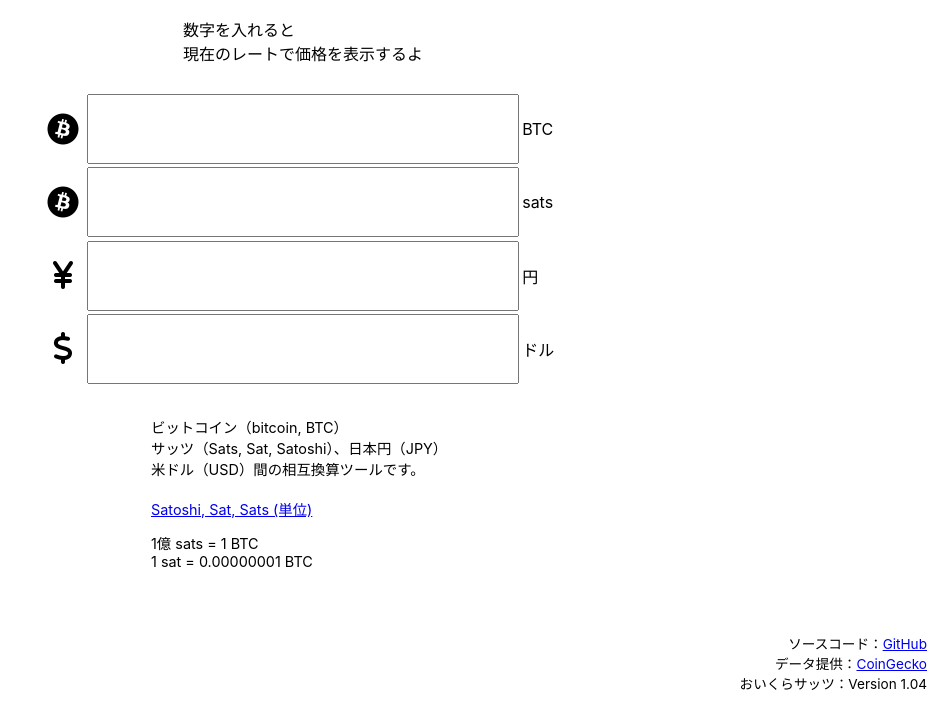
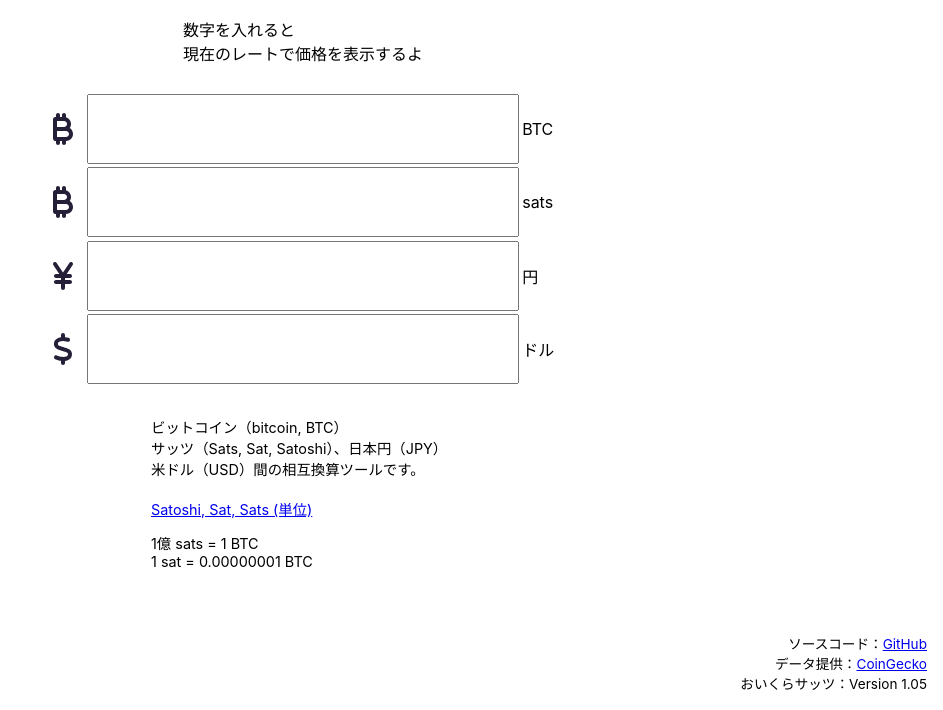
Before and after one commit to Lokuyow/sats-rate, a plain HTML site: page index.html in a window 1280 px wide. Shown: the part 90-800 px from the top of the page, without its empty margins (337-1280 px from the left). Drawn offline with Linux system fonts and the light colour scheme; no server answers.

Commit message:
change: inlining fontawesome

```diff
--- a/index.html
+++ b/index.html
@@ -5,8 +5,6 @@
 
     <link rel="stylesheet" type="text/css" href="./styles.css">
     <link rel="manifest" href="./manifest.json">
-
-    <script src="https://kit.fontawesome.com/23c28c9488.js" crossorigin="anonymous"></script>
 
     <meta charset="UTF-8">
     <meta name="viewport" content="width=device-width, initial-scale=1.0">
@@ -74,19 +72,19 @@
             </div>
 
             <div class="grid-container">
-                <i class="fa-brands fa-bitcoin fa-2xl currency-icon"></i>
+                <svg xmlns="http://www.w3.org/2000/svg" viewBox="0 0 320 512"><!--! Font Awesome Free 6.4.0 by @fontawesome - https://fontawesome.com License - https://fontawesome.com/license (Commercial License) Copyright 2023 Fonticons, Inc. --><style>svg{fill:#261f38}</style><path d="M48 32C48 14.3 62.3 0 80 0s32 14.3 32 32V64h32V32c0-17.7 14.3-32 32-32s32 14.3 32 32V64c0 1.5-.1 3.1-.3 4.5C254.1 82.2 288 125.1 288 176c0 24.2-7.7 46.6-20.7 64.9c31.7 19.8 52.7 55 52.7 95.1c0 61.9-50.1 112-112 112v32c0 17.7-14.3 32-32 32s-32-14.3-32-32V448H112v32c0 17.7-14.3 32-32 32s-32-14.3-32-32V448H41.7C18.7 448 0 429.3 0 406.3V288 265.7 224 101.6C0 80.8 16.8 64 37.6 64H48V32zM64 224H176c26.5 0 48-21.5 48-48s-21.5-48-48-48H64v96zm112 64H64v96H208c26.5 0 48-21.5 48-48s-21.5-48-48-48H176z"/></svg>
                 <input type="text" id="btc" oninput="calculateValues('btc')" pattern="^([1-9]\d*|0)(\.\d+)?$" inputmode="decimal">
                 <label for="btc">BTC</label>
 
-                <i class="fa-brands fa-bitcoin fa-2xl currency-icon"></i>
+                <svg xmlns="http://www.w3.org/2000/svg" viewBox="0 0 320 512"><!--! Font Awesome Free 6.4.0 by @fontawesome - https://fontawesome.com License - https://fontawesome.com/license (Commercial License) Copyright 2023 Fonticons, Inc. --><style>svg{fill:#261f38}</style><path d="M48 32C48 14.3 62.3 0 80 0s32 14.3 32 32V64h32V32c0-17.7 14.3-32 32-32s32 14.3 32 32V64c0 1.5-.1 3.1-.3 4.5C254.1 82.2 288 125.1 288 176c0 24.2-7.7 46.6-20.7 64.9c31.7 19.8 52.7 55 52.7 95.1c0 61.9-50.1 112-112 112v32c0 17.7-14.3 32-32 32s-32-14.3-32-32V448H112v32c0 17.7-14.3 32-32 32s-32-14.3-32-32V448H41.7C18.7 448 0 429.3 0 406.3V288 265.7 224 101.6C0 80.8 16.8 64 37.6 64H48V32zM64 224H176c26.5 0 48-21.5 48-48s-21.5-48-48-48H64v96zm112 64H64v96H208c26.5 0 48-21.5 48-48s-21.5-48-48-48H176z"/></svg>
                 <input type="text" id="sats" oninput="calculateValues('sats')" pattern="^([1-9]\d*|0)(\.\d+)?$" inputmode="decimal">
                 <label for="sats">sats</label>
 
-                <i class="fa-solid fa-yen-sign fa-2xl currency-icon"></i>
+                <svg xmlns="http://www.w3.org/2000/svg" viewBox="0 0 320 512"><!--! Font Awesome Free 6.4.0 by @fontawesome - https://fontawesome.com License - https://fontawesome.com/license (Commercial License) Copyright 2023 Fonticons, Inc. --><style>svg{fill:#261f38}</style><path d="M58.6 46.2C48.8 31.5 29 27.6 14.3 37.4S-4.4 67 5.4 81.7L100.2 224H48c-17.7 0-32 14.3-32 32s14.3 32 32 32h80v32H48c-17.7 0-32 14.3-32 32s14.3 32 32 32h80v64c0 17.7 14.3 32 32 32s32-14.3 32-32V384h80c17.7 0 32-14.3 32-32s-14.3-32-32-32H192V288h80c17.7 0 32-14.3 32-32s-14.3-32-32-32H219.8L314.6 81.7c9.8-14.7 5.8-34.6-8.9-44.4s-34.6-5.8-44.4 8.9L160 198.3 58.6 46.2z"/></svg>
                 <input type="text" id="jpy" oninput="calculateValues('jpy')" pattern="^([1-9]\d*|0)(\.\d+)?$" inputmode="decimal">
                 <label for="jpy">円</label>
 
-                <i class="fa-solid fa-dollar-sign fa-2xl currency-icon"></i>
+                <svg xmlns="http://www.w3.org/2000/svg" viewBox="0 0 320 512"><!--! Font Awesome Free 6.4.0 by @fontawesome - https://fontawesome.com License - https://fontawesome.com/license (Commercial License) Copyright 2023 Fonticons, Inc. --><style>svg{fill:#261f38}</style><path d="M160 0c17.7 0 32 14.3 32 32V67.7c1.6 .2 3.1 .4 4.7 .7c.4 .1 .7 .1 1.1 .2l48 8.8c17.4 3.2 28.9 19.9 25.7 37.2s-19.9 28.9-37.2 25.7l-47.5-8.7c-31.3-4.6-58.9-1.5-78.3 6.2s-27.2 18.3-29 28.1c-2 10.7-.5 16.7 1.2 20.4c1.8 3.9 5.5 8.3 12.8 13.2c16.3 10.7 41.3 17.7 73.7 26.3l2.9 .8c28.6 7.6 63.6 16.8 89.6 33.8c14.2 9.3 27.6 21.9 35.9 39.5c8.5 17.9 10.3 37.9 6.4 59.2c-6.9 38-33.1 63.4-65.6 76.7c-13.7 5.6-28.6 9.2-44.4 11V480c0 17.7-14.3 32-32 32s-32-14.3-32-32V445.1c-.4-.1-.9-.1-1.3-.2l-.2 0 0 0c-24.4-3.8-64.5-14.3-91.5-26.3c-16.1-7.2-23.4-26.1-16.2-42.2s26.1-23.4 42.2-16.2c20.9 9.3 55.3 18.5 75.2 21.6c31.9 4.7 58.2 2 76-5.3c16.9-6.9 24.6-16.9 26.8-28.9c1.9-10.6 .4-16.7-1.3-20.4c-1.9-4-5.6-8.4-13-13.3c-16.4-10.7-41.5-17.7-74-26.3l-2.8-.7 0 0C119.4 279.3 84.4 270 58.4 253c-14.2-9.3-27.5-22-35.8-39.6c-8.4-17.9-10.1-37.9-6.1-59.2C23.7 116 52.3 91.2 84.8 78.3c13.3-5.3 27.9-8.9 43.2-11V32c0-17.7 14.3-32 32-32z"/></svg>
                 <input type="text" id="usd" oninput="calculateValues('usd')" pattern="^([1-9]\d*|0)(\.\d+)?$" inputmode="decimal">
                 <label for="usd">ドル</label>
             </div>
@@ -112,7 +110,7 @@
         <footer class="footer">
             ソースコード：<a href="https://github.com/Lokuyow/btc-sat-jpy-usd-converter" target="_blank">GitHub</a><br>
             データ提供：<a href="https://www.coingecko.com" target="_blank">CoinGecko</a><br>
-            おいくらサッツ：Version 1.04
+            おいくらサッツ：Version 1.05
         </footer>
     </div>
 
--- a/styles.css
+++ b/styles.css
@@ -44,9 +44,10 @@ h1 {
     margin: 0 auto;
 }
 
-.grid-container i {
-    text-align: center;
+.grid-container svg {
+    justify-self: center;
     margin-right: 0.5rem;
+    height: 2em;
 }
 
 .grid-container input {
```
